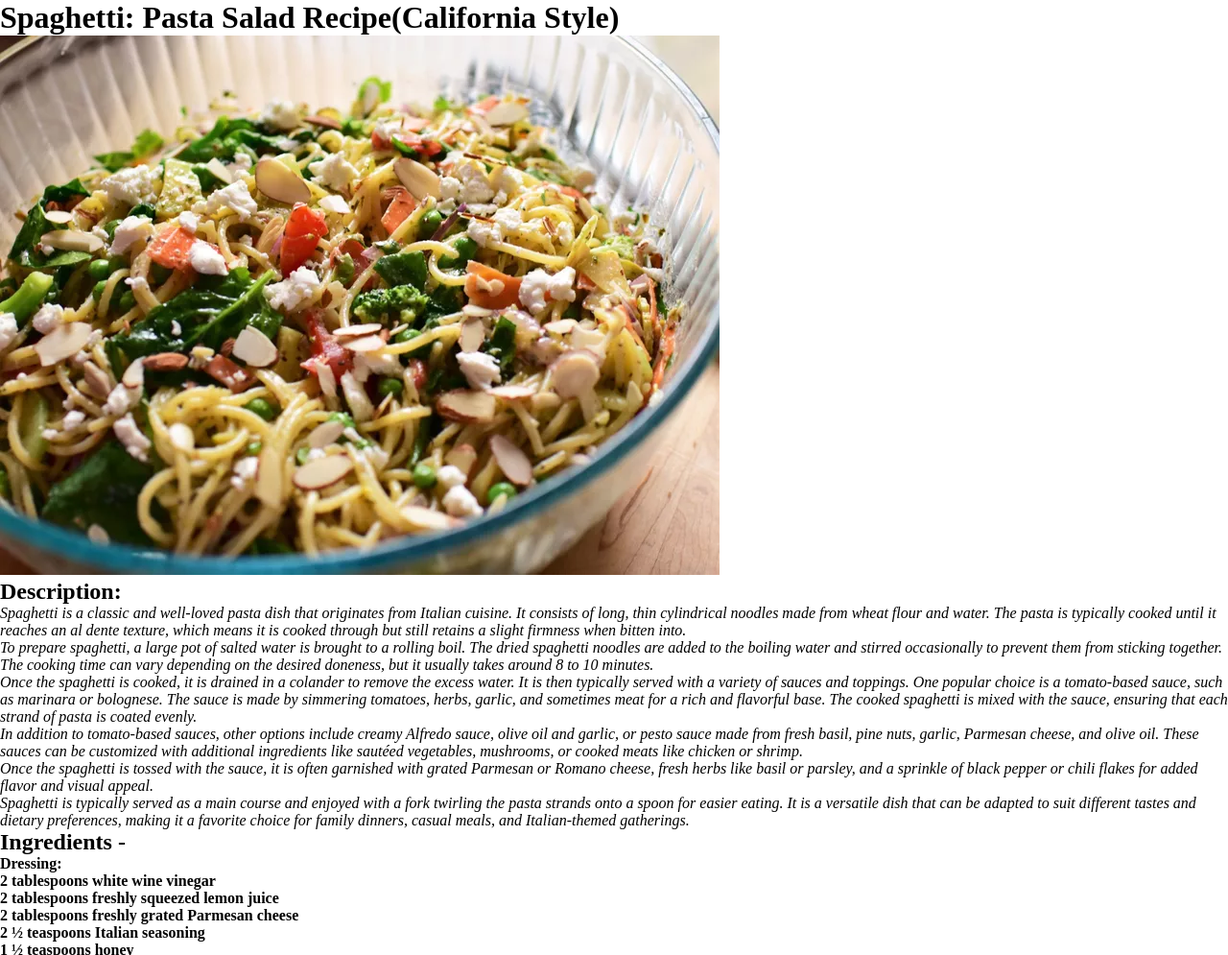
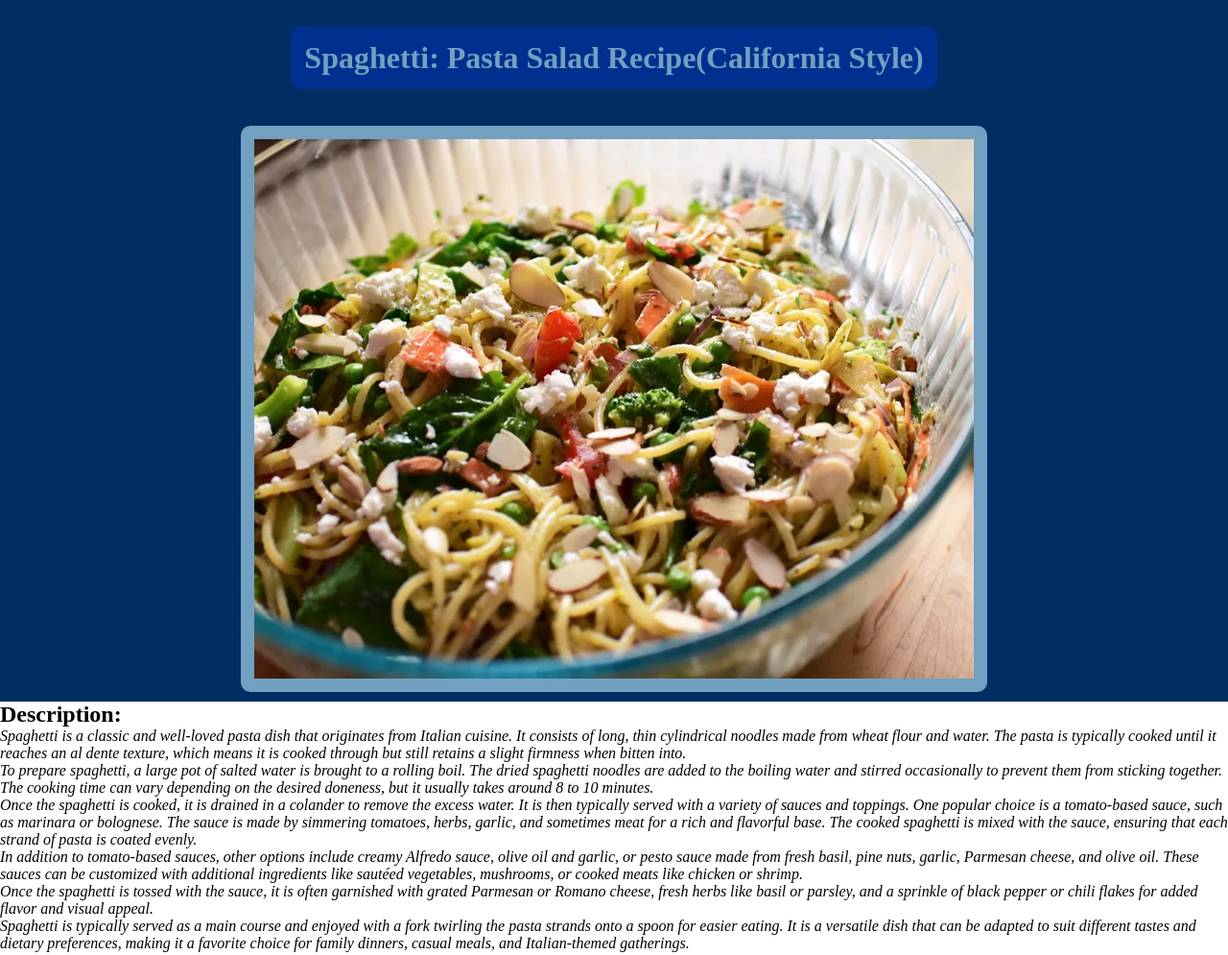
Before and after one commit to r3memb3rCreed/odin-recipes, a plain HTML site: page recipes/spaghetti.html in a window 1280 px wide. Shown: the top 995 px of the page at 96% size. Drawn offline with Linux system fonts and the light colour scheme.

Commit message:
More improvements...

```diff
--- a/recipes/spaghetti.html
+++ b/recipes/spaghetti.html
@@ -7,19 +7,75 @@
     </head>
     <body>
 
-        <h1 class="title-pasta">Spaghetti: Pasta Salad Recipe(California Style)</h1>
+        <div class="contain-top-pasta">
 
-        <img src="../recipes/pastasalad.webp">
+            <div class="pasta-header-container">
 
-        <h2 class="subsection">Description:</h2>
 
-        <div class="main-text-pasta">
-        <p><em>Spaghetti is a classic and well-loved pasta dish that originates from Italian cuisine. It consists of long, thin cylindrical noodles made from wheat flour and water. The pasta is typically cooked until it reaches an al dente texture, which means it is cooked through but still retains a slight firmness when bitten into.</em></p>
-        <p><em>To prepare spaghetti, a large pot of salted water is brought to a rolling boil. The dried spaghetti noodles are added to the boiling water and stirred occasionally to prevent them from sticking together. The cooking time can vary depending on the desired doneness, but it usually takes around 8 to 10 minutes.</em></p>
-        <p><em>Once the spaghetti is cooked, it is drained in a colander to remove the excess water. It is then typically served with a variety of sauces and toppings. One popular choice is a tomato-based sauce, such as marinara or bolognese. The sauce is made by simmering tomatoes, herbs, garlic, and sometimes meat for a rich and flavorful base. The cooked spaghetti is mixed with the sauce, ensuring that each strand of pasta is coated evenly.</em></p>
-        <p><em>In addition to tomato-based sauces, other options include creamy Alfredo sauce, olive oil and garlic, or pesto sauce made from fresh basil, pine nuts, garlic, Parmesan cheese, and olive oil. These sauces can be customized with additional ingredients like sautéed vegetables, mushrooms, or cooked meats like chicken or shrimp.</em></p>
-        <p><em>Once the spaghetti is tossed with the sauce, it is often garnished with grated Parmesan or Romano cheese, fresh herbs like basil or parsley, and a sprinkle of black pepper or chili flakes for added flavor and visual appeal.</em></p>
-        <p><em>Spaghetti is typically served as a main course and enjoyed with a fork twirling the pasta strands onto a spoon for easier eating. It is a versatile dish that can be adapted to suit different tastes and dietary preferences, making it a favorite choice for family dinners, casual meals, and Italian-themed gatherings.</em></p>
+                <h1 class="header-pasta">Spaghetti: Pasta Salad Recipe(California Style)</h1>
+
+
+            </div>
+
+
+            <div class="pasta-img-container">
+
+
+                <img class="pasta-img" src="../recipes/pastasalad.webp">
+
+
+            </div>
+
+        </div>
+
+        <div class="descripe-pasta">
+
+            <div class="describe-header">
+
+                <h2 class="subsection-describe">Description:</h2>
+
+            </div>
+
+            <div class="main-text-pasta">
+
+                <div class="item-1">
+
+                    <em>Spaghetti is a classic and well-loved pasta dish that originates from Italian cuisine. It consists of long, thin cylindrical noodles made from wheat flour and water. The pasta is typically cooked until it reaches an al dente texture, which means it is cooked through but still retains a slight firmness when bitten into.</em>
+
+                </div>
+
+                <div class="item-2">
+
+                    <em>To prepare spaghetti, a large pot of salted water is brought to a rolling boil. The dried spaghetti noodles are added to the boiling water and stirred occasionally to prevent them from sticking together. The cooking time can vary depending on the desired doneness, but it usually takes around 8 to 10 minutes.</em>
+
+                </div>
+
+                <div class="item-3">
+
+                    <em>Once the spaghetti is cooked, it is drained in a colander to remove the excess water. It is then typically served with a variety of sauces and toppings. One popular choice is a tomato-based sauce, such as marinara or bolognese. The sauce is made by simmering tomatoes, herbs, garlic, and sometimes meat for a rich and flavorful base. The cooked spaghetti is mixed with the sauce, ensuring that each strand of pasta is coated evenly.</em>
+
+                </div>
+
+                <div class="item-4">
+
+                    <em>In addition to tomato-based sauces, other options include creamy Alfredo sauce, olive oil and garlic, or pesto sauce made from fresh basil, pine nuts, garlic, Parmesan cheese, and olive oil. These sauces can be customized with additional ingredients like sautéed vegetables, mushrooms, or cooked meats like chicken or shrimp.</em>
+
+                </div>
+
+                <div class="item-5">
+
+                    <em>Once the spaghetti is tossed with the sauce, it is often garnished with grated Parmesan or Romano cheese, fresh herbs like basil or parsley, and a sprinkle of black pepper or chili flakes for added flavor and visual appeal.</em>
+
+                </div>
+
+                <div class="item-6">
+
+                    <em>Spaghetti is typically served as a main course and enjoyed with a fork twirling the pasta strands onto a spoon for easier eating. It is a versatile dish that can be adapted to suit different tastes and dietary preferences, making it a favorite choice for family dinners, casual meals, and Italian-themed gatherings.</em>
+
+                </div>
+
+            </div>
+
         </div>
 
         <div class="ingredients-and-directions-pasta">
--- a/recipes/style.css
+++ b/recipes/style.css
@@ -436,3 +436,39 @@
 
 
 /* Spaghetti Pasta Page */
+
+.contain-top-pasta {
+    display: flex;
+    flex-direction: column;
+}
+
+.contain-top-pasta .pasta-header-container {
+    display: flex;
+    background-color:#002D62;
+    padding: 28px;
+    justify-content: center;
+}
+
+.header-pasta {
+    display: flex;
+    background-color:#00308F;
+    border-radius: 10px;
+    color:#72A0C1;
+    padding: 14px;
+}
+
+.contain-top-pasta .pasta-img-container {
+    display: flex;
+    justify-content: center;
+    background-color: #002D62;
+    padding: 10px;
+}
+
+.pasta-img {
+    display: flex;
+    padding: 14px;
+    border-radius: 10px;
+    background-color: #72A0C1;
+}
+
+/* Middle of Pasta Page */
```
